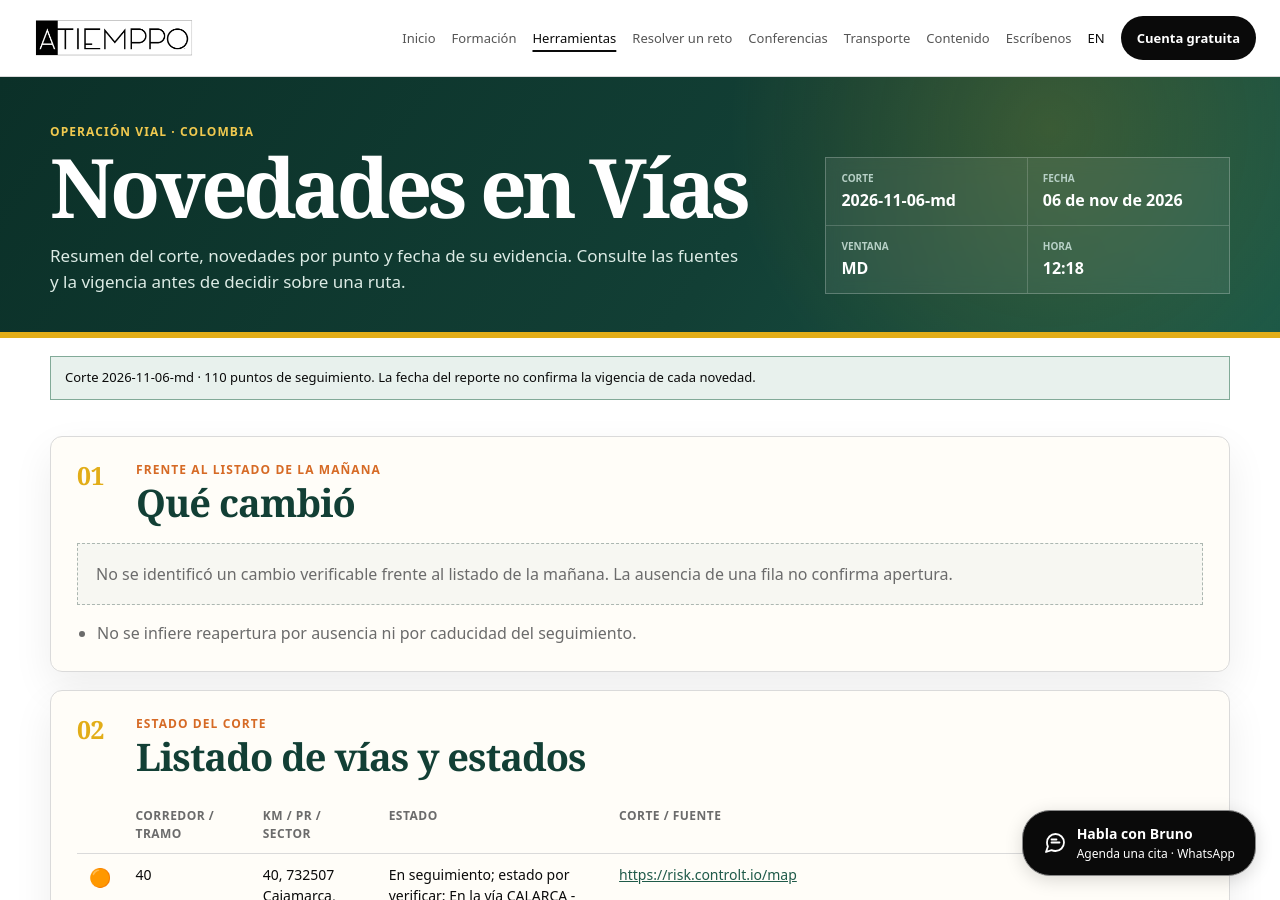
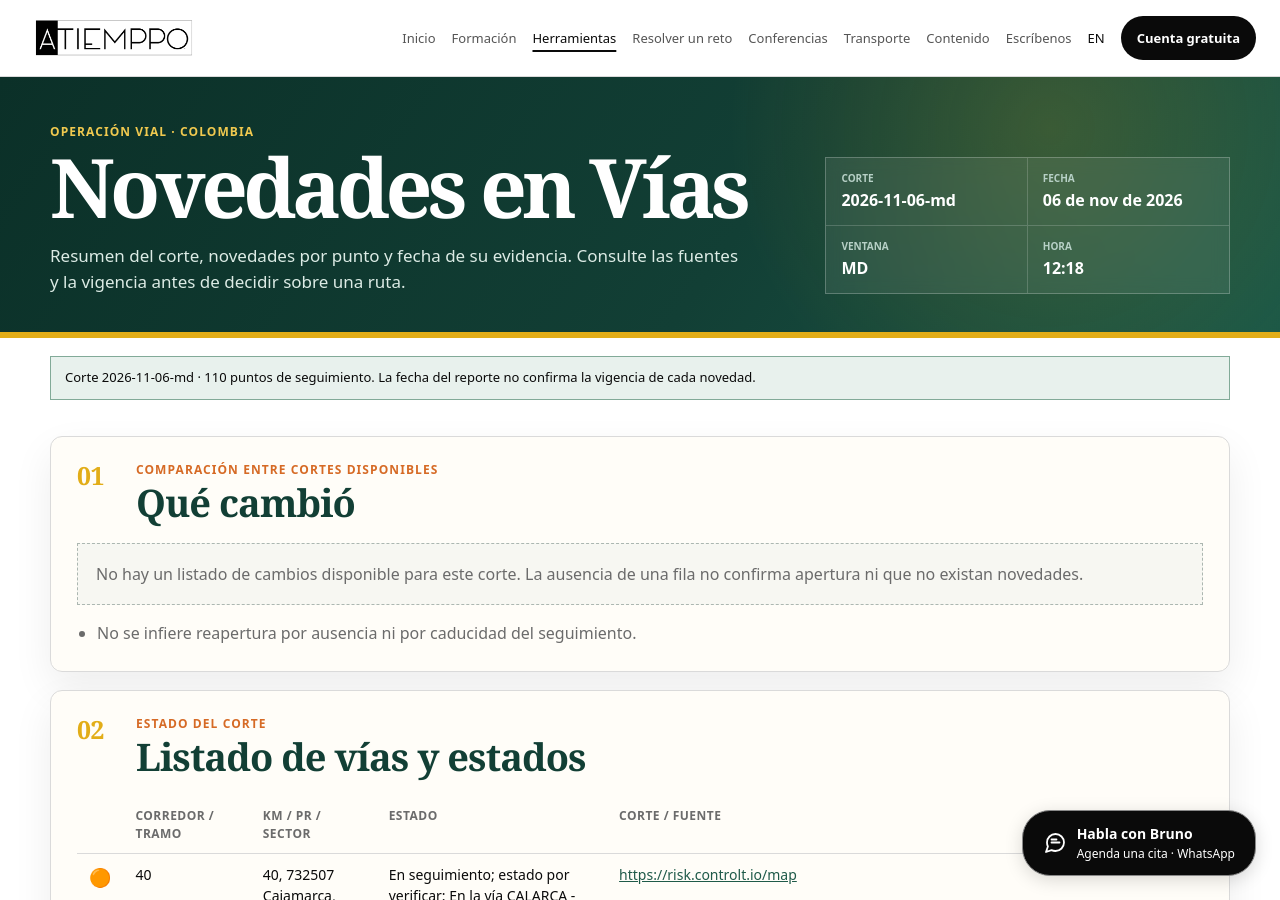
Before and after one commit to imatjuanmatiz/atiemppo-web, a Jekyll site: the page built from novedades-en-vias/index.html, in a window 1280 px wide and 900 px high. Built offline with Jekyll 4.4.1, drawn with Linux system fonts in a browser that asks for light colours.

Commit message:
Evita afirmar cambios sin comparación vial (#46)

```diff
--- a/novedades-en-vias/app.js
+++ b/novedades-en-vias/app.js
@@ -60,23 +60,17 @@
 
   const delta = state.que_cambio || [];
   const notes = state.notas_cambio || [];
-  const deltaSection = document.getElementById("que-cambio");
-  const isMorning = String(state.ventana || "").toUpperCase() === "AM";
-  if (isMorning) {
-    deltaSection.hidden = true;
-  } else {
-    deltaSection.hidden = false;
+  document.getElementById("que-cambio").hidden = false;
   document.getElementById("delta-table").innerHTML = delta.length
-      ? table(["Corredor / tramo", "Antes (AM)", "Ahora", "Cambio", "Evidencia"], delta, (row) => `
+    ? table(["Corredor / tramo", "Antes", "Ahora", "Cambio", "Evidencia"], delta, (row) => `
         <td>${escapeHtml(row.corredor)}</td>
         <td>${escapeHtml(row.antes)}</td>
         <td>${escapeHtml(row.ahora)}</td>
         <td>${escapeHtml(row.cambio)}</td>
         <td>${linkify(row.evidencia)}</td>
       `)
-      : empty("No se identificó un cambio verificable frente al listado de la mañana. La ausencia de una fila no confirma apertura.");
+    : empty("No hay un listado de cambios disponible para este corte. La ausencia de una fila no confirma apertura ni que no existan novedades.");
   document.getElementById("delta-notes").innerHTML = notes.map((note) => `<li>${escapeHtml(note)}</li>`).join("");
-  }
 
   // Post = top 5; la web muestra el listado completo vigente (puntos activos del corte).
   const top = state.listado || [];
--- a/novedades-en-vias/index.html
+++ b/novedades-en-vias/index.html
@@ -44,7 +44,7 @@
       <div class="section-heading">
         <p class="section-number">01</p>
         <div>
-          <p class="eyebrow">Frente al listado de la mañana</p>
+          <p class="eyebrow">Comparación entre cortes disponibles</p>
           <h2 id="delta-title">Qué cambió</h2>
         </div>
       </div>
```
Lines whose indentation alone changed are shown as unchanged.
